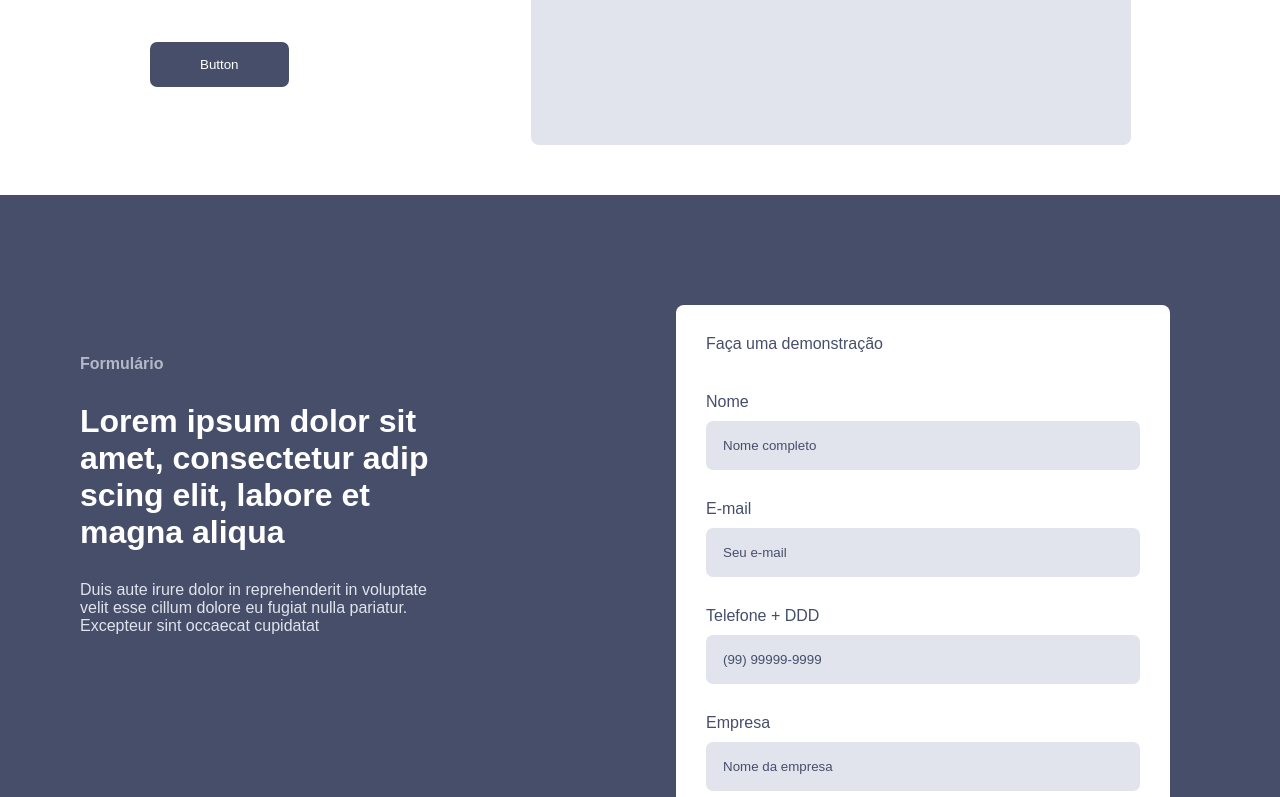
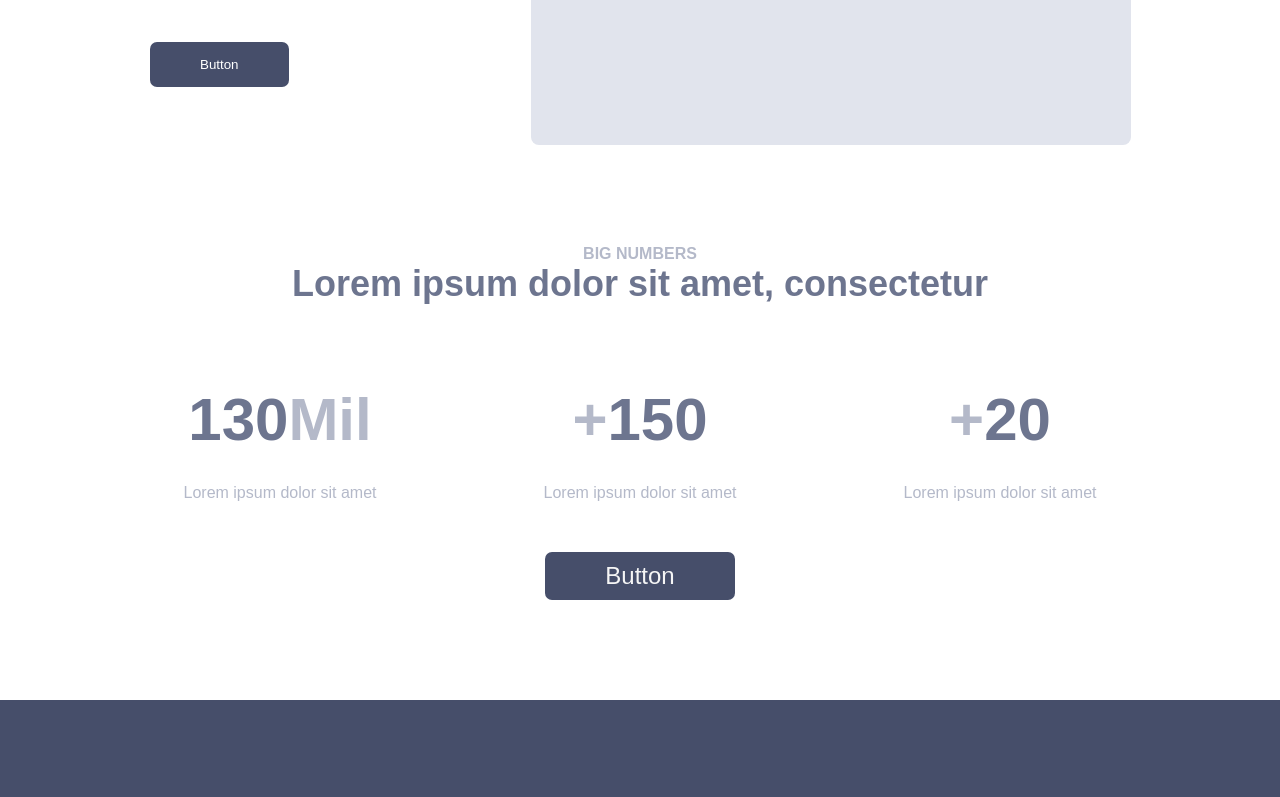
Before and after one commit to ArthurRibbeiro/testewebsite, a React (Create React App) app: page / in a window 1280 px wide. Shown: the part 498-1295 px from the top of the page. Built offline with nearby package versions, Linux system fonts and the light colour scheme.

Commit message:
Componente vitrine criado

```diff
--- a/src/App.js
+++ b/src/App.js
@@ -2,6 +2,9 @@ import logo from './logo.svg';
 import './App.css';
 import Cabecalho from './componentes/cabecalho';
 import Apresentacao from './componentes/apresentacao';
+
+import Vitrine from './componentes/vitrine';
+
 import Form from './componentes/form';
 import Rodape from './componentes/rodape';
 
@@ -10,6 +13,8 @@ function App() {
     <>
     <Cabecalho />
     <Apresentacao />
+
+    <Vitrine />
 
     <Form />
     <Rodape />
--- a/src/componentes/estilos/rodape.css
+++ b/src/componentes/estilos/rodape.css
@@ -74,7 +74,4 @@ hr{
     border-style: solid;
     border-color: #464e6a;
     margin:30px 0px;
-
-
-
 }
--- /dev/null
+++ b/src/componentes/estilos/vitrine.css
@@ -0,0 +1,68 @@
+.vitrineContainer{
+margin: 100px;
+
+    display: flex;
+    align-items: center;
+    justify-content: center;
+    flex-direction: column;
+}
+
+.vitrineContainer h3{
+    font-size: 16px;
+    }
+
+.vitrineContainer p{
+    font-size: 36px;
+    }
+
+
+
+.vitrine{
+margin: 50px 0px;
+width: 100%;
+
+
+    display: flex;
+    flex-direction: row;
+    justify-content: space-around;
+
+}
+
+.vitrine span{
+    font-size: 60px;
+}
+
+.vitrine p{
+    font-size: 16px;
+    color: #b4b9c9;
+}
+
+.vitrineContainer button{
+    padding: 10px 60px;
+    font-size: 24px;
+    background-color: #464e6a;
+    color: whitesmoke;
+    border: 0;
+    border-radius: 7px;
+}
+
+.tomclaro{
+    color: #b4b9c9;
+    font-weight: bold;
+
+}
+
+.tomescuro{
+    color: #6d758f;
+
+    font-weight: bold;
+
+}
+
+.innervitrine{
+    display: flex;
+    flex-direction: row;
+    align-items: center;
+    justify-content: center;
+    margin: 30px 0px;
+}
--- /dev/null
+++ b/src/componentes/vitrine.js
@@ -0,0 +1,33 @@
+import "./estilos/vitrine.css";
+
+function Vitrine(){
+    return(
+        <div className=" vitrineContainer">
+            <h3 className="tomclaro">BIG NUMBERS</h3>
+            <p className="tomescuro">Lorem ipsum dolor sit amet, consectetur</p>
+            <div className="vitrine">
+                <div>
+                    <div className="innervitrine">
+                    <span className="tomescuro">130 </span> <span className="tomclaro"> Mil</span>
+                    </div>
+                    <p>Lorem ipsum dolor sit amet</p>
+                </div>
+                <div>
+                    <div className="innervitrine">
+                        <span className="tomclaro">+</span><span className="tomescuro">150</span>
+                    </div>
+                    <p>Lorem ipsum dolor sit amet</p>
+                </div>
+                <div>
+                    <div className="innervitrine">
+                        <span className="tomclaro">+</span><span className="tomescuro">20</span>
+                    </div>
+                    <p>Lorem ipsum dolor sit amet</p>
+                </div>
+            </div>
+            <button>Button</button>
+        </div>
+    )
+}
+
+export default Vitrine;
```
